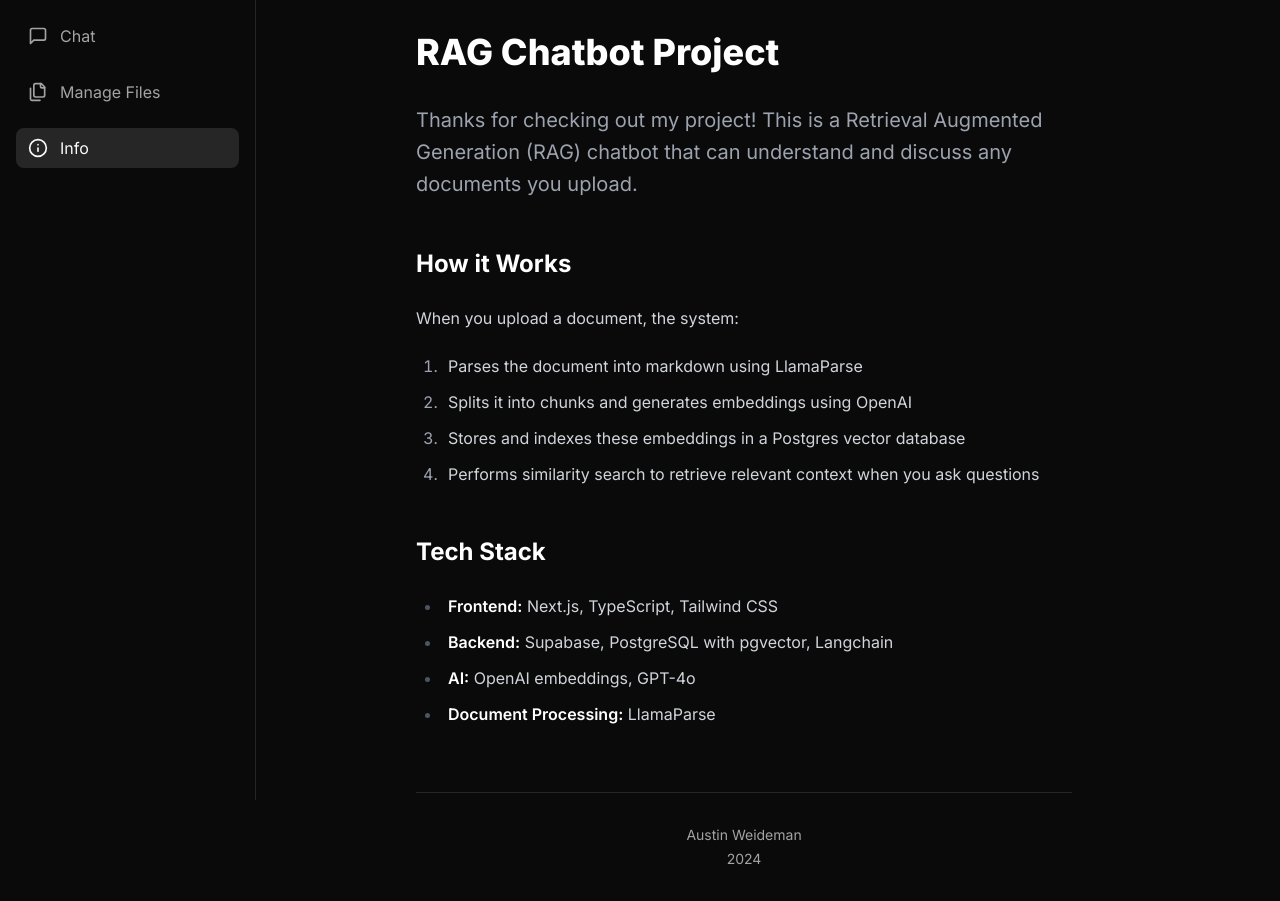
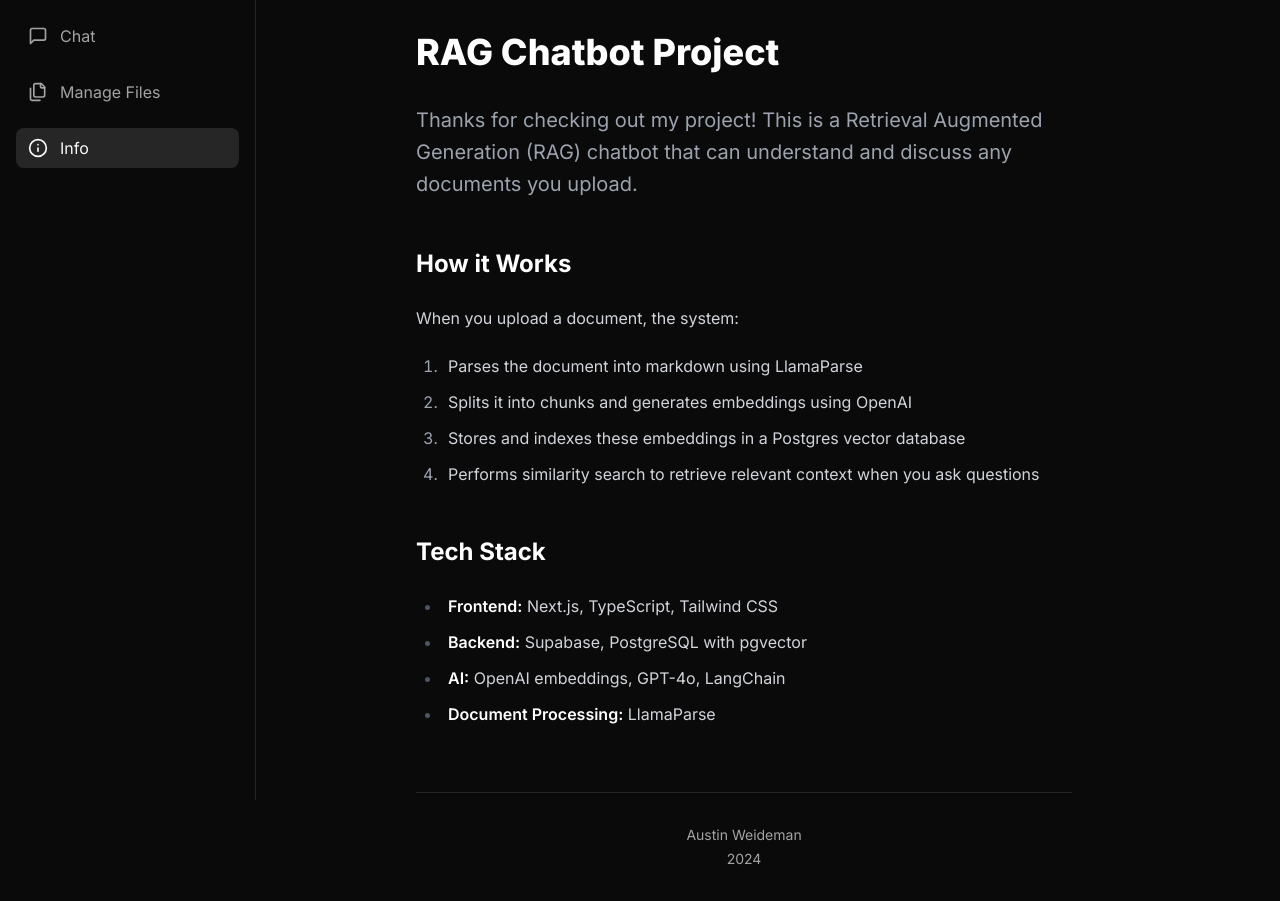
Before and after one commit to austinmw312/rag-chatbot, a Next.js app: page /info in a window 1280 px wide. Built offline with nearby package versions, Linux system fonts and the light colour scheme.

Commit message:
Update README

```diff
--- a/app/info/page.tsx
+++ b/app/info/page.tsx
@@ -23,8 +23,8 @@
         <h2>Tech Stack</h2>
         <ul>
           <li><strong>Frontend:</strong> Next.js, TypeScript, Tailwind CSS</li>
-          <li><strong>Backend:</strong> Supabase, PostgreSQL with pgvector, Langchain</li>
-          <li><strong>AI:</strong> OpenAI embeddings, GPT-4o</li>
+          <li><strong>Backend:</strong> Supabase, PostgreSQL with pgvector</li>
+          <li><strong>AI:</strong> OpenAI embeddings, GPT-4o, LangChain</li>
           <li><strong>Document Processing:</strong> LlamaParse</li>
         </ul>
 
```
Also changed, not shown: 1 other file (tests, documents, lock files or other folders).
